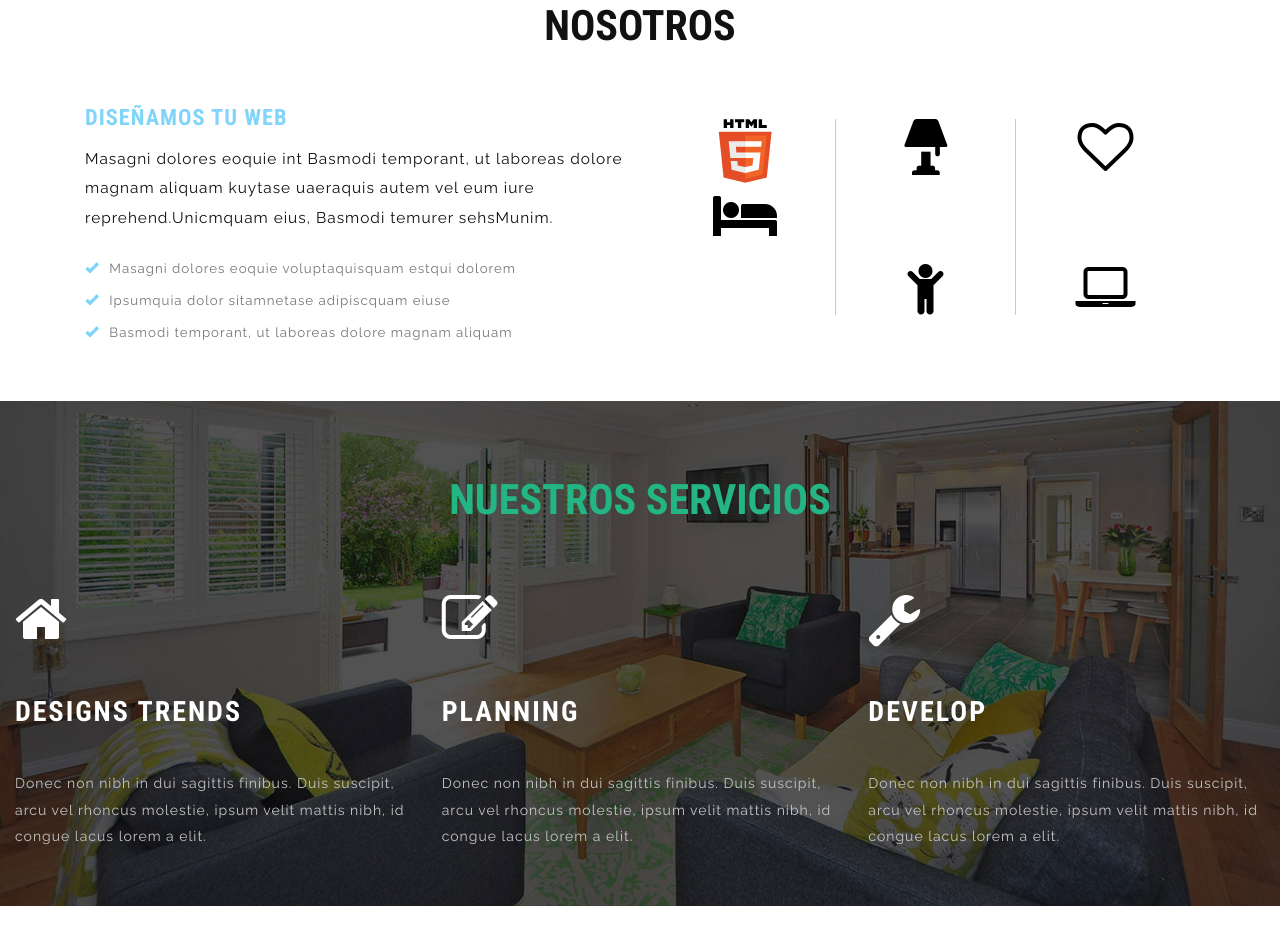
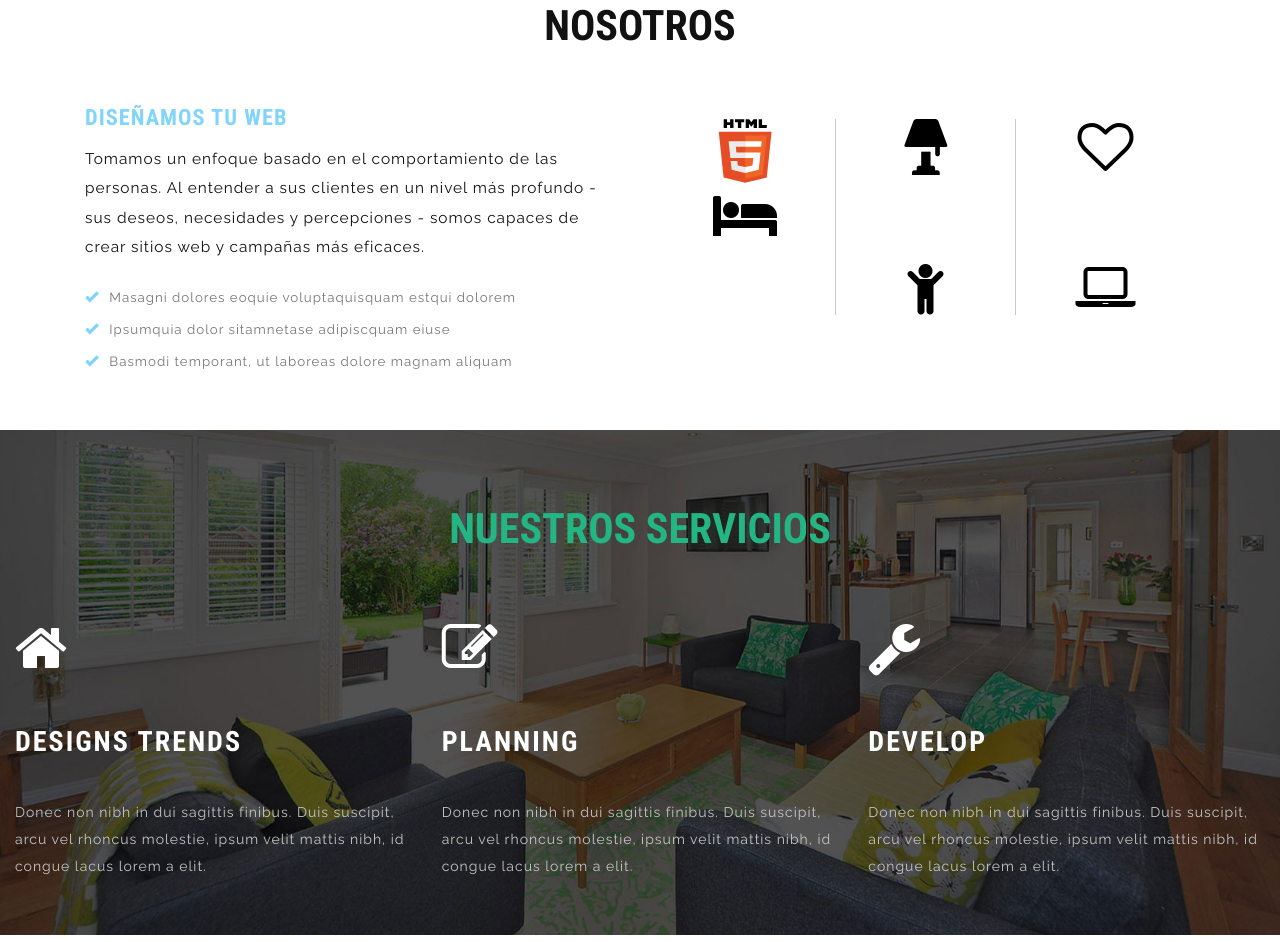
Before and after one commit to websdelvalle/websdelvalle, a plain HTML site: page index.html in a window 1280 px wide. Shown: the part 796-1738 px from the top of the page. Drawn offline with Linux system fonts and the light colour scheme.

Commit message:
diseñamos tu web

```diff
--- a/index.html
+++ b/index.html
@@ -177,7 +177,7 @@ function hideURLbar(){ window.scrollTo(0,1); } </script>
 			<div class="col-md-6 come">
 				<div class=" about-wel">
 					<h5>DISEÑAMOS TU WEB</h5>
-					<p>Masagni dolores eoquie int Basmodi temporant, ut laboreas dolore magnam aliquam kuytase uaeraquis autem vel eum iure reprehend.Unicmquam eius, Basmodi temurer sehsMunim.</p>
+					<p>Tomamos un enfoque basado en el comportamiento de las personas. Al entender a sus clientes en un nivel más profundo - sus deseos, necesidades y percepciones - somos capaces de crear sitios web y campañas más eficaces.</p>
 						<ul>
 							<li><a href="#"><i class="glyphicon glyphicon-ok"></i>Masagni dolores eoquie voluptaquisquam estqui dolorem</a></li>
 							<li><a href="#"><i class="glyphicon glyphicon-ok"></i>Ipsumquia dolor sitamnetase adipiscquam eiuse</a></li>
```
